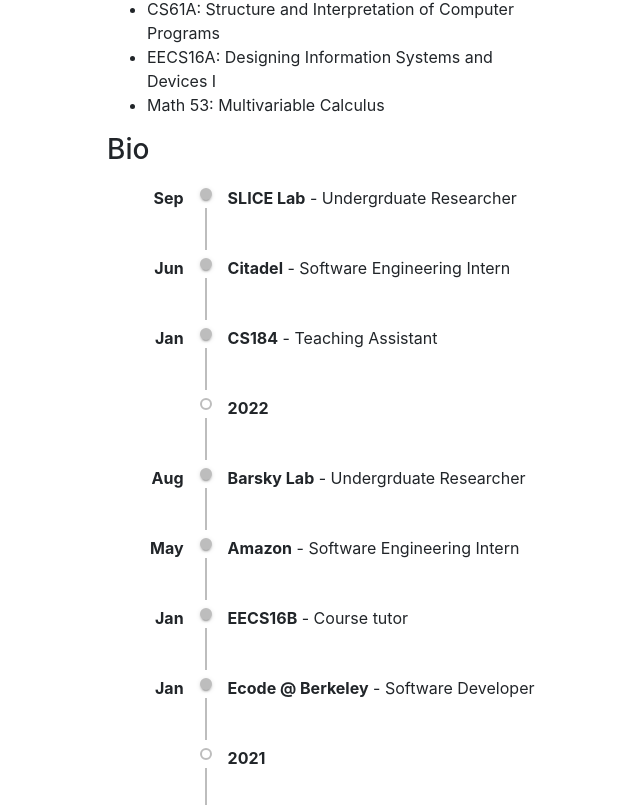
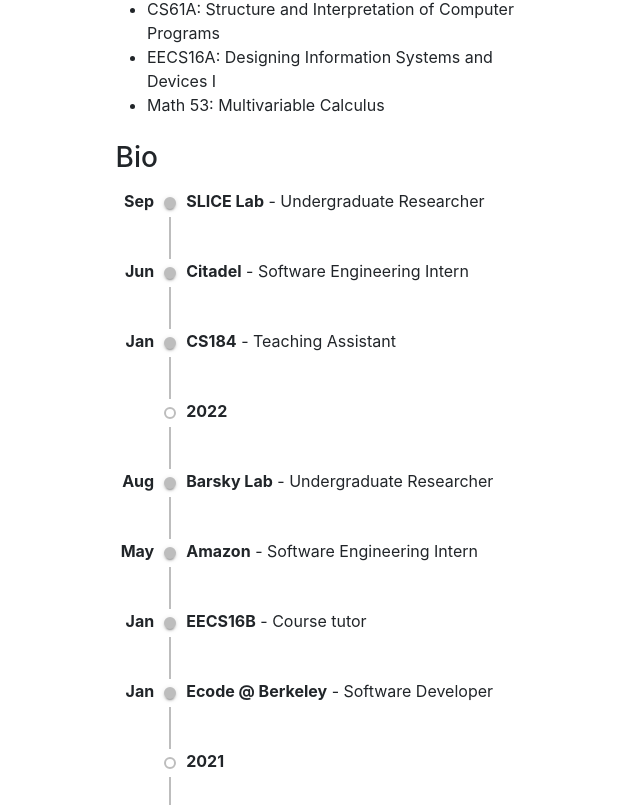
Before and after one commit to MichaelRenMR/MichaelRenMR.github.io, a React (Create React App) app: page /home in a window 1280 px wide. Shown: the part 1735-2540 px from the top of the page, without its empty margins (277-917 px from the left). Built offline with nearby package versions, Linux system fonts and the light colour scheme.

Commit message:
Fix timeline

```diff
--- a/src/Components/Countdown/Countdown.js
+++ b/src/Components/Countdown/Countdown.js
@@ -17,7 +17,7 @@
   const [countdown, setCountdown] = useState('');
 
   const calculateCountdown = () => {
-    let difference = endDate - Date.now();
+    let difference = Math.max(0, endDate - Date.now());
     const days = Math.floor(difference / milliDays);
     difference %= milliDays;
     const hours = Math.floor(difference / milliHours);
--- a/src/Components/Home/Home.css
+++ b/src/Components/Home/Home.css
@@ -19,19 +19,16 @@
   justify-content: space-between;
 }
 
-.muiTimelineWrapper {
-  margin-left: -63%;
-}
-
 @media screen and (min-width: 992px) {
   .picture {
     width: 30%;
   }
 
   .coursework {
-    flex-basis: 50%;
+    flex-basis: 48%;
   }
   .timeline {
+    padding: 1%;
     flex-basis: content;
   }
 }
--- a/src/Components/Home/Home.js
+++ b/src/Components/Home/Home.js
@@ -11,7 +11,7 @@
 export default function Home() {
   return (
     <div className="home">
-      <h1>About</h1>
+      <h1>Home</h1>
       <hr/>
       <div className="body">
         <div className="picture">
@@ -44,10 +44,10 @@
           <div className="timeline">
             <h3>Bio</h3>
             <div className="muiTimelineWrapper">
-              <Timeline align="left">
+              <Timeline style={{padding: '6px 6px 6px 0px'}}>
                 {timelineEvents.map((event) =>
                 <TimelineItem>
-                  <TimelineOppositeContent>
+                  <TimelineOppositeContent style={{flex: 0.1, padding: '0px 10px 0px 0px'}}>
                     {
                       event.title ? <p><b>{event.date}</b></p> : <p></p>
                     }
@@ -56,8 +56,8 @@
                     <TimelineDot variant={event.title? 'default' : 'outlined'}/>
                     <TimelineConnector/>
                   </TimelineSeparator>
-                  <TimelineContent>
-                    <div class="timelineContent">
+                  <TimelineContent style={{padding: '0px 0px 0px 10px'}}>
+                    <div className="timelineContent">
                       {
                         event.title ?
                             <p><b>{event.title}</b> - {event.desc}</p>
@@ -81,7 +81,7 @@
   {
     date: "Sep",
     title: "SLICE Lab",
-    desc: "Undergrduate Researcher"
+    desc: "Undergraduate Researcher"
   },
   {
     date: "Jun",
@@ -99,7 +99,7 @@
   {
     date: "Aug",
     title: "Barsky Lab",
-    desc: "Undergrduate Researcher"
+    desc: "Undergraduate Researcher"
   },
   {
     date: "May",
```
